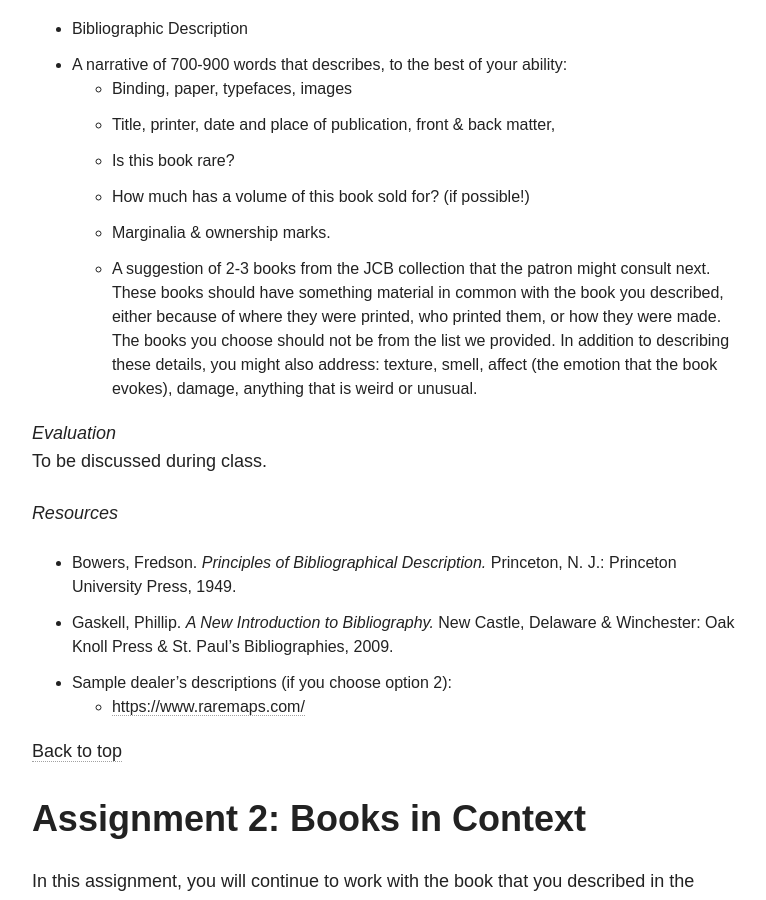
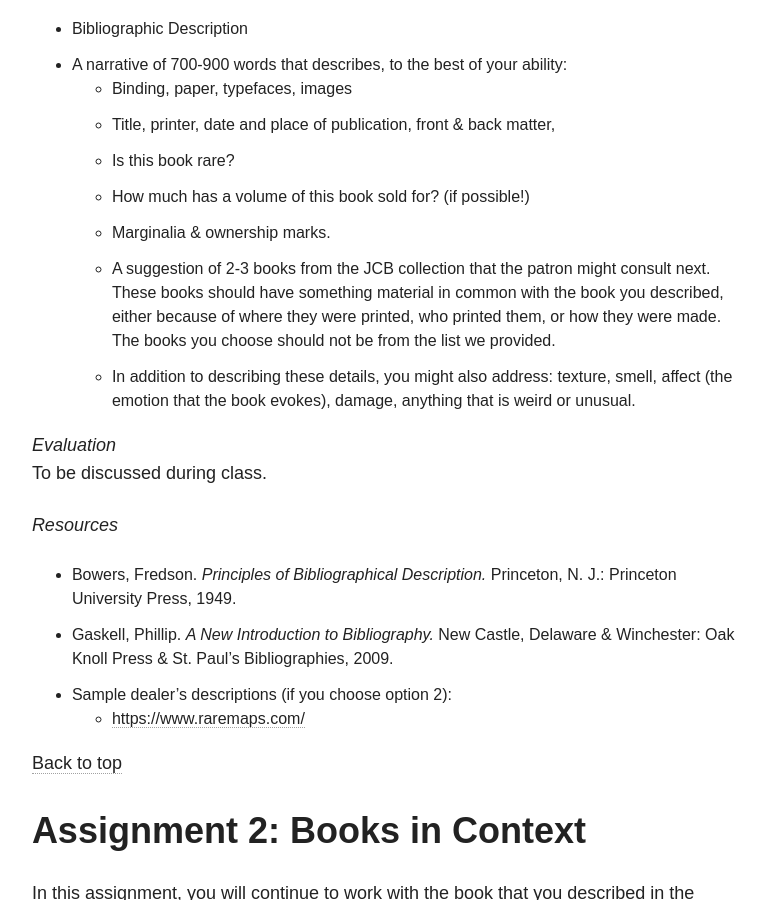
Before and after one commit to halperta/2019-bookhistory, a Jekyll site: the page built from assignments/index.md, in a window 1280 px wide and 900 px high, scrolled down 2034 px. Shown: the whole window, without its empty margins (254-1020 px from the left). Built offline with Jekyll 4.4.1, drawn with Linux system fonts in a browser that asks for light colours; nearby versions of some CDN libraries.

```diff
--- a/assignments/index.md
+++ b/assignments/index.md
@@ -39,7 +39,7 @@ Regardless of the option you choose, you must include the following. Note that y
 	* How much has a volume of this book sold for? (if possible!)
 	* Marginalia & ownership marks.
 	* A suggestion of 2-3 books from the JCB collection that the patron might consult next. These books should have something material in common with the book you described, either because of where they were printed, who printed them, or how they were made.  The books you choose should not be from the list we provided.
-	In addition to describing these details, you might also address: texture, smell, affect (the emotion that the book evokes), damage, anything that is weird or unusual.
+	* In addition to describing these details, you might also address: texture, smell, affect (the emotion that the book evokes), damage, anything that is weird or unusual.
 
 
 *Evaluation*
```
